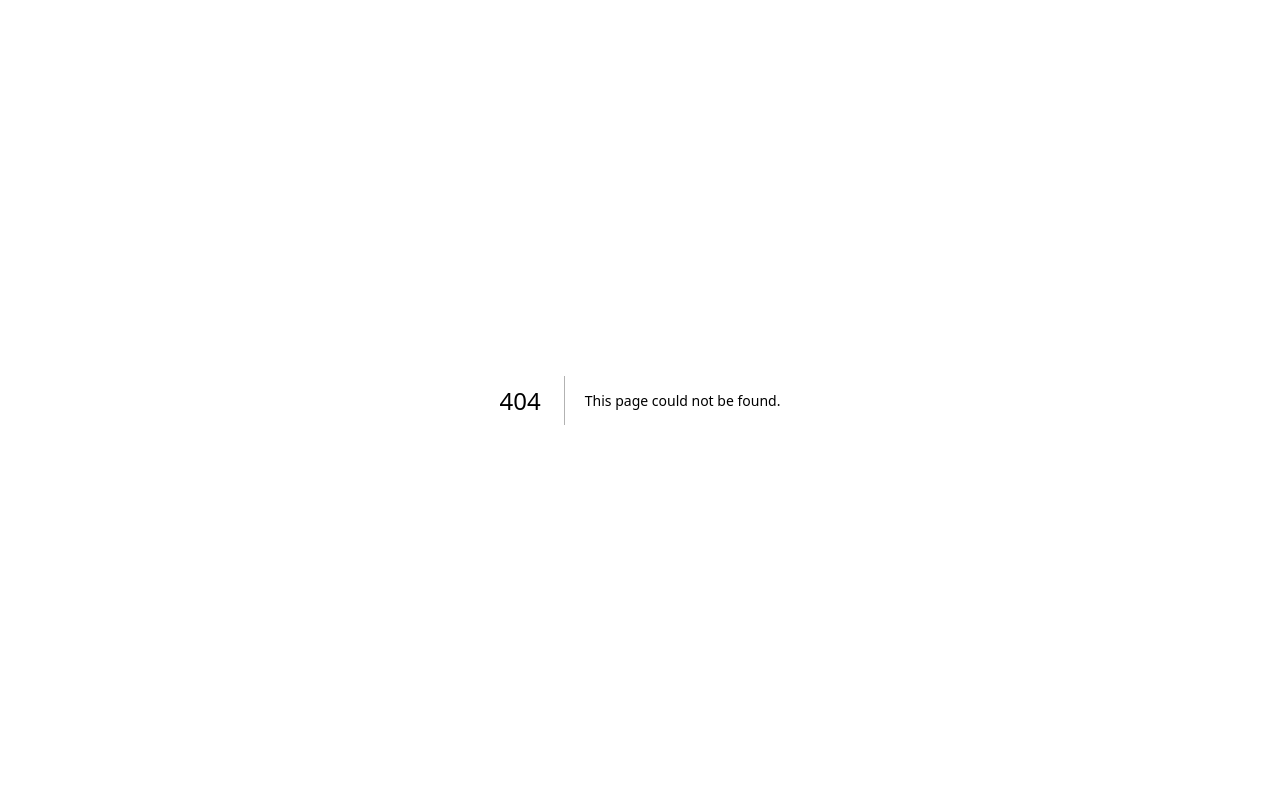
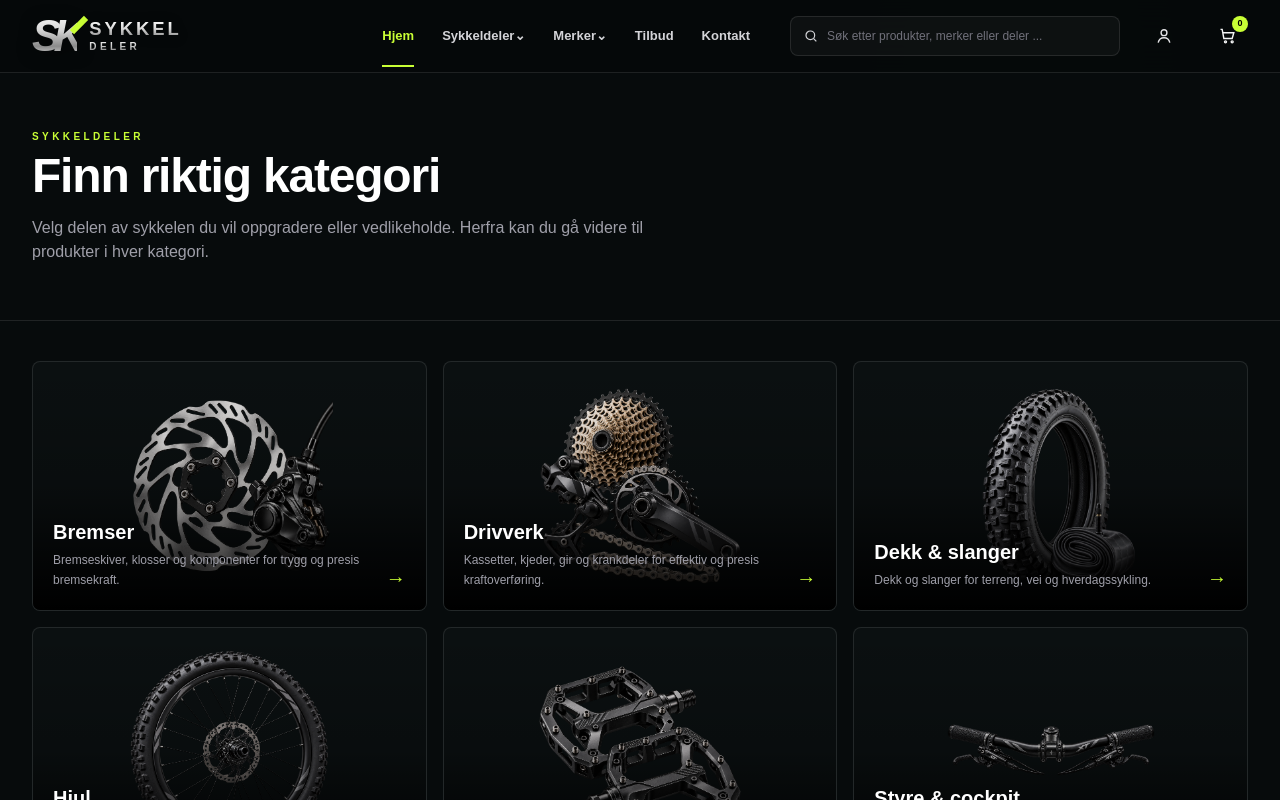
Before and after one commit to PMariusf/sykkel-kompaniet-next, a Next.js app: page /kategorier in a window 1280 px wide. Before the commit this address had no page. Shown: the top 800 px of the page. Built offline with nearby package versions, Linux system fonts and the light colour scheme.

Commit message:
Add categories overview page

```diff
--- /dev/null
+++ b/src/app/kategorier/page.tsx
@@ -0,0 +1,55 @@
+import Image from "next/image";
+import Link from "next/link";
+import Navbar from "@/components/Navbar";
+import Footer from "@/components/Footer";
+import { categories } from "@/data/categories";
+
+export default function CategoriesPage() {
+  return (
+    <>
+      <Navbar />
+      <main className="min-h-screen bg-[#070b0c] text-white">
+        <section className="border-b border-white/10 bg-[radial-gradient(circle_at_75%_15%,rgba(201,255,53,.08),transparent_25%),#081011]">
+          <div className="mx-auto max-w-[1420px] px-4 py-10 sm:px-6 lg:px-8 lg:py-14">
+            <p className="text-[10px] font-black tracking-[.34em] text-[#c9ff35]">SYKKELDELER</p>
+            <h1 className="mt-2 text-4xl font-black tracking-tight sm:text-5xl">Finn riktig kategori</h1>
+            <p className="mt-4 max-w-2xl text-sm leading-6 text-zinc-400 sm:text-base">
+              Velg delen av sykkelen du vil oppgradere eller vedlikeholde. Herfra kan du gå videre til produkter i hver kategori.
+            </p>
+          </div>
+        </section>
+
+        <section className="mx-auto max-w-[1420px] px-4 py-8 sm:px-6 lg:px-8 lg:py-10">
+          <div className="grid grid-cols-1 gap-4 sm:grid-cols-2 lg:grid-cols-3">
+            {categories.map((category) => (
+              <Link
+                key={category.slug}
+                href={`/kategori/${category.slug}`}
+                className="group relative min-h-[250px] overflow-hidden rounded-lg border border-white/10 bg-[#0b1011] transition hover:-translate-y-0.5 hover:border-[#c9ff35]/45"
+              >
+                <Image
+                  src={category.image}
+                  alt={category.name}
+                  fill
+                  sizes="(max-width: 640px) 100vw, (max-width: 1024px) 50vw, 33vw"
+                  className="object-contain p-5 transition duration-300 group-hover:scale-[1.035]"
+                />
+                <div className="absolute inset-0 bg-gradient-to-t from-black via-black/20 to-transparent" />
+                <div className="absolute inset-x-0 bottom-0 p-5">
+                  <div className="flex items-end justify-between gap-4">
+                    <div>
+                      <h2 className="text-xl font-black text-white">{category.name}</h2>
+                      <p className="mt-1 max-w-md text-xs leading-5 text-zinc-400">{category.description}</p>
+                    </div>
+                    <span className="text-xl text-[#c9ff35] transition group-hover:translate-x-1">→</span>
+                  </div>
+                </div>
+              </Link>
+            ))}
+          </div>
+        </section>
+      </main>
+      <Footer />
+    </>
+  );
+}
```
